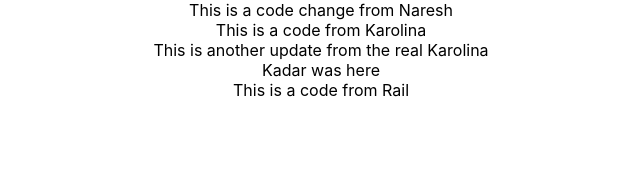
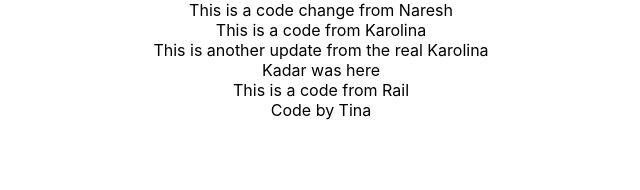
Before and after one commit to TJlarry/Demo-CICD, a React (Create React App) app: page / in a window 1280 px wide. Shown: the top 190 px of the page, without its empty margins (319-959 px from the left). Built offline with nearby package versions, Linux system fonts and the light colour scheme.

Commit message:
Edit by Tina

```diff
--- a/src/App.js
+++ b/src/App.js
@@ -9,6 +9,7 @@ function App() {
       <div>This is another update from the real Karolina</div>
       <div>Kadar was here</div>
       <div>This is a code from Rail</div>
+      <div>Code by Tina</div>
     </div>
   );
 }
```
